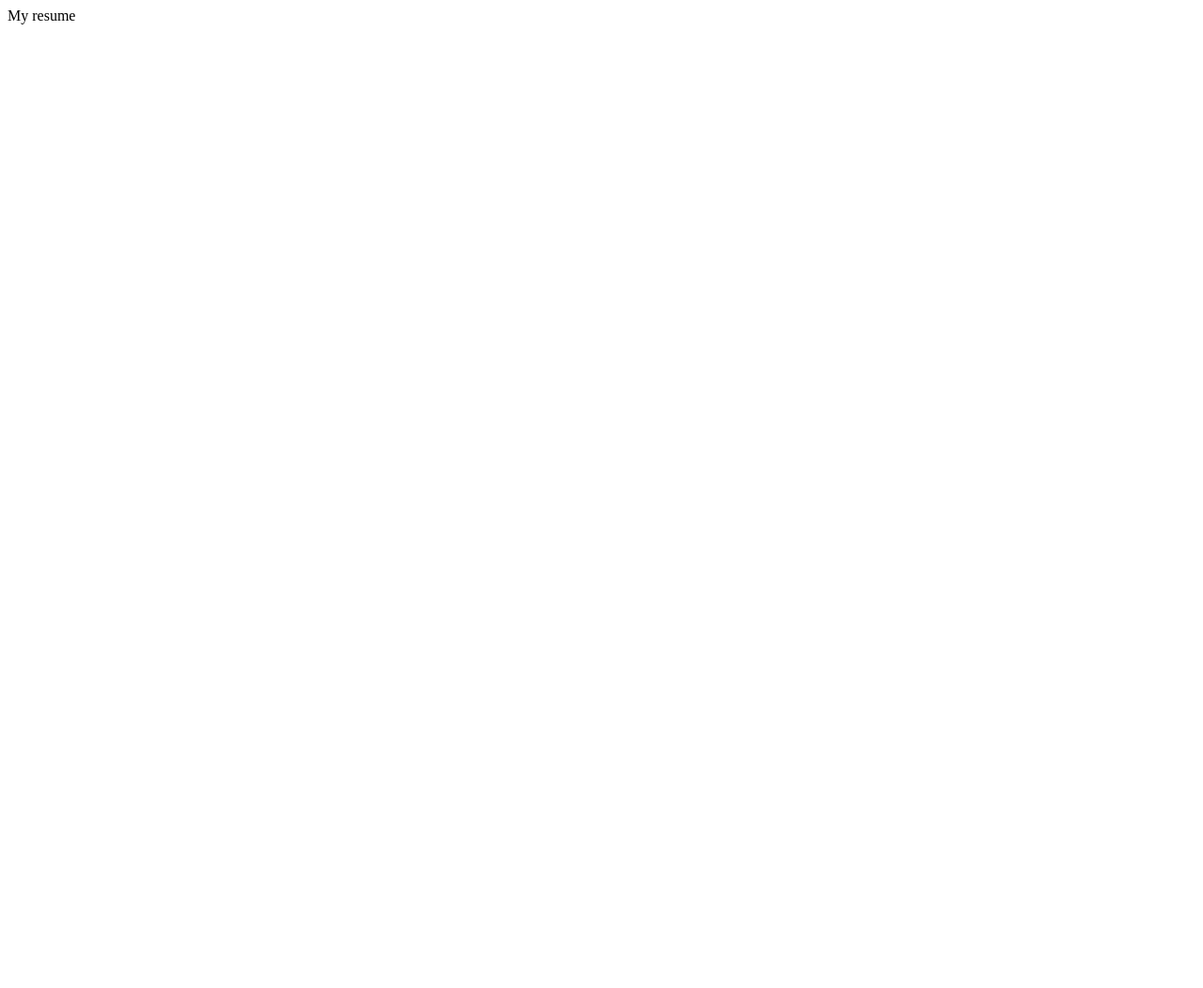
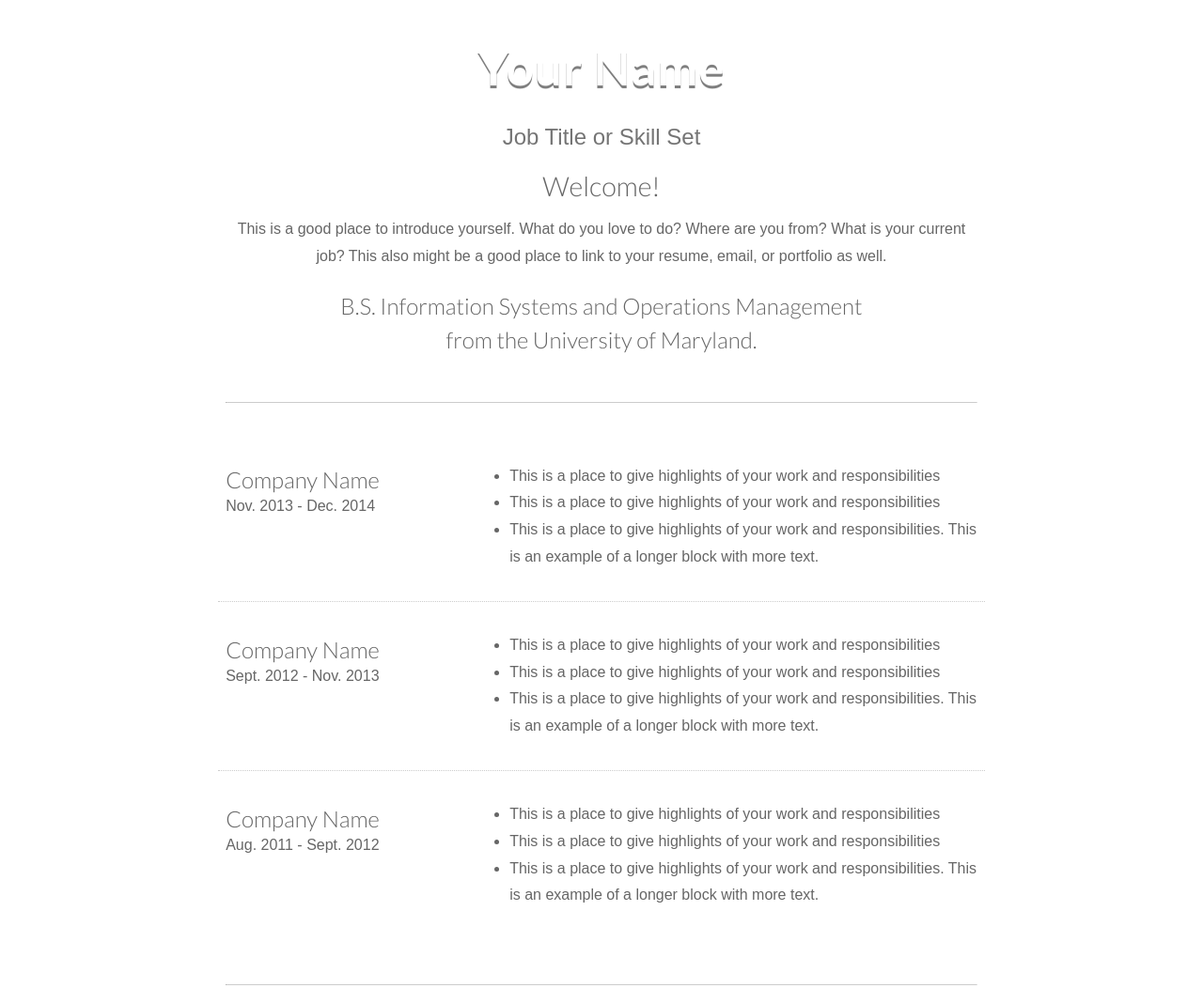
Before and after one commit to gabrielmoral/Resume, a plain HTML site: page index.html in a window 1280 px wide. Shown: the top 1052 px of the page at 94% size. Before the commit the page ends 800 px from the top, so only its background shows below. Drawn offline with Linux system fonts and the light colour scheme.

Commit message:
Add resume template

```diff
--- a/index.html
+++ b/index.html
@@ -1 +1,133 @@
-My resume
+<!DOCTYPE html>
+<html lang="en">
+<head>
+	<meta charset="utf-8" />
+	<title>Responsive Resume</title>
+	<meta name="viewport" content="width=device-width, initial-scale=1.0"/>
+	<!--Custom fonts. To improve load times, remove this and update the h1 styling in style.css-->
+	<link href='http://fonts.googleapis.com/css?family=Lato:300,700' rel='stylesheet' type='text/css'>
+	<!-- stylesheets -->
+	<link rel="stylesheet" href="style.css" type="text/css" />
+	<!-- favicon -->
+	<link rel="shortcut icon" href="img/favicon.ico">
+
+	<!-- just in case viewer is using Internet Explorer -->
+	<!--[if IE]><script src="http://html5shiv.googlecode.com/svn/trunk/html5.js"></script><![endif]-->
+
+</head>
+
+<body>
+
+	<!-- Header-->
+	<header>
+		<h1>Your Name</h1>
+		<p>Job Title or Skill Set</p>
+	</header>
+
+	<div class="container">
+
+		<!-- Introduction-->
+		<section class="center">
+			<h1>Welcome!</h1>
+			<p>
+				This is a good place to introduce yourself. What do you love to do? Where are you from? What is your current job?
+				This also might be a good place to link to your resume, email, or portfolio as well.
+			</p>
+		</section>
+
+	</div> <!-- End container-->
+
+	<!-- New container-->
+	<div class="container">
+
+		<section class="education">
+			<h2>B.S. Information Systems and Operations Management from the University of Maryland.</h2>
+		</section>
+
+		<hr>
+
+		<!--Experience Tables-->
+		<section class="experience">
+			<div class="row">
+				<div class="grid-2">
+					<h2>Company Name</h2>
+					<p>Nov. 2013 - Dec. 2014</p>
+				</div>
+				<div class="grid-4">
+					<ul>
+						<li>This is a place to give highlights of your work and responsibilities</li>
+						<li>This is a place to give highlights of your work and responsibilities</li>
+						<li>This is a place to give highlights of your work and responsibilities. This is an example of a longer block with more text.</li>
+					</ul>
+				</div>
+			</div>
+			<div class="row">
+				<div class="grid-2">
+					<h2>Company Name</h2>
+					<p>Sept. 2012 - Nov. 2013</p>
+				</div>
+				<div class="grid-4">
+					<ul>
+						<li>This is a place to give highlights of your work and responsibilities</li>
+						<li>This is a place to give highlights of your work and responsibilities</li>
+						<li>This is a place to give highlights of your work and responsibilities. This is an example of a longer block with more text.</li>
+					</ul>
+				</div>
+			</div>
+			<div class="row">
+				<div class="grid-2">
+					<h2>Company Name</h2>
+					<p>Aug. 2011 - Sept. 2012</p>
+				</div>
+				<div class="grid-4">
+					<ul>
+						<li>This is a place to give highlights of your work and responsibilities</li>
+						<li>This is a place to give highlights of your work and responsibilities</li>
+						<li>This is a place to give highlights of your work and responsibilities. This is an example of a longer block with more text.</li>
+					</ul>
+				</div>
+			</div>
+		</section>
+
+		<hr>
+
+		<section>
+			<!--List of skills-->
+			<div class="row">
+				<div class="grid-2">
+					<h1>Skills</h1>
+					<ul>
+						<li>HTML</li>
+						<li>CSS</li>
+						<li>Javascript</li>
+						<li>Angular.js</li>
+						<li>Photoshop</li>
+						<li>Git</li>
+					</ul>
+				</div>
+
+				<div class="grid-4">
+					<h1>In Conclusion</h1>
+					<p>
+						This is a good spot to highlight experiance and skills. Make sure to include a call to action like a link to your website, or your email address.
+						If you find bugs, want features, or have questions, feel free to submit an <a href="https://github.com/philipcdavis/responsive-resume/issues">issue</a>. You are free to use without attribution.
+						If you're ok sharing, I would love seeing what you make! Shoot me an
+						<a href="mailto:Phillysoul11@gmail.com?Subject=Responsive%20Resume" target="_top">email</a> or
+						<a href="http://www.twitter.com/philipcdavis">tweet</a> at me.
+					</p>
+				</div>
+			</div>
+		</section>
+
+
+
+		<!--Footer-->
+		<footer class="center">
+			<hr>
+			<span>&copy; Your Name 2014</span>
+		</footer>
+
+	</div><!-- End Container -->
+
+</body>
+</html>
--- /dev/null
+++ b/style.css
@@ -0,0 +1,214 @@
+*, *:before, *:after {
+  -moz-box-sizing: border-box; -webkit-box-sizing: border-box; box-sizing: border-box;
+}
+
+body {
+  font: 100% sans-serif;
+  margin: 0em;
+  background-color: #fff;
+  color: #666;
+}
+
+h1, h2, h3 {
+  font-family: 'Lato', sans-serif;
+  font-weight: 300;
+}
+
+a {
+  color: #3d6dbe;
+  text-decoration: none;
+}
+
+a:focus,
+a:hover {
+  color: #6594e0;
+}
+
+p {
+  font-size: 1em;
+  line-height: 1.8;
+  margin-top: 0em;
+}
+
+hr {
+  border-top: 1px solid #ccc;
+  border-bottom: none;
+  margin-top: 3em;
+  margin-bottom: 2em;
+}
+
+header {
+  -webkit-background-size: cover;
+  -moz-background-size: cover;
+  -o-background-size: cover;
+  background-size: cover;
+  margin-bottom: 4em;
+  text-align: center;
+  height: 100px;
+
+}
+
+header h1 {
+  color: white;
+  font-size: 2em;
+  margin: 0;
+  letter-spacing: 1px;
+  opacity: 1;
+  text-shadow: 0 3px 0 rgba(0,0,0, 0.5);
+  position: relative;
+  top: 50px;
+  font-weight: 700;
+}
+
+header p {
+
+  font-size: 1.1em;
+  padding-bottom: 1.3em;
+  padding-top: .5em;
+  opacity: .9;
+  position: relative;
+  top: 50px;
+}
+
+section h1 {
+  font-size: 1.8em;
+  line-height: 1em;
+  margin-bottom: .6em;
+}
+
+/* Same font-size and line-height as p element */
+section ul li, section ol li {
+  font-size: 1em;
+  margin-left: -10px;
+  line-height: 1.8;
+}
+
+footer {
+  margin-bottom: 1em;
+  color: #888;
+}
+
+footer hr {
+  margin-top: 2em;
+  margin-bottom: 1em;
+}
+
+.center {
+  text-align: center;
+}
+
+@media screen and (min-width: 50em) {
+  header {
+    height: 120px;
+  }
+
+  header h1 {
+    font-size: 3.2em;
+    top: 40px;
+  }
+
+  header p {
+    top: 50px;
+    font-size: 1.5em;
+  }
+}
+
+
+/* ------------------- Grid -------------------*/
+
+.container {
+  max-width: 50em;
+  width:92%;
+  margin-right: auto;
+  margin-left: auto;
+}
+
+.row {
+  clear: both;
+  margin-right: -1%;
+  margin-left:  -1%;
+
+}
+
+.row:before,
+.row:after {
+    content: " "; /* 1 */
+    display: table; /* 2 */
+}
+
+.row:after {
+    clear: both;
+}
+
+/**
+ * For IE 6/7 only
+ */
+.row {
+  *zoom: 1;
+}
+
+.grid-1,
+.grid-2,
+.grid-3,
+.grid-4,
+.grid-5,
+.grid-6 {
+  float: left;
+  width:100%;
+  padding: 0 1%;
+  margin-left: auto;
+  margin-right: auto;
+}
+
+@media screen and (min-width: 40em) {
+  .grid-1 { width: 16.6666666%; }
+  .grid-2 { width: 33.3333333%; }
+  .grid-3 { width: 50%; }
+  .grid-4 { width: 66.6666666%; }
+  .grid-5 { width: 83.3333333%; }
+  .grid-6 { width: 100%; }
+
+}
+
+/* -------------------Custom Blocks----------------- */
+
+/* Experience */
+.experience [class*="row"] {
+  border-bottom: dotted 1px #ccc;
+  padding-top: 1em;
+  padding-bottom: 1em;
+}
+
+.experience h2 {
+  margin-bottom: 0;
+}
+
+.experience h2, .experience p {
+  text-align: center;
+}
+
+.experience [class*="row"]:last-of-type {
+  border: none;
+}
+
+@media screen and (min-width: 40em) {
+  .experience h2, .experience p {
+    text-align: left;
+  }
+}
+
+
+/* Education Block */
+.education {
+  font-family: "Lato", sans-serif;
+  line-height: 1.5;
+  margin-bottom: 0;
+  text-align: center;
+  margin: 0 auto;
+}
+
+@media screen and (min-width: 40em) {
+  .education {
+    width: 70%;
+  }
+}
```
Also changed, not shown: img/favicon.ico (added), img/portrait.jpg (added), img/re.png (added), img/spotlight.jpg (added), 1 other file.
